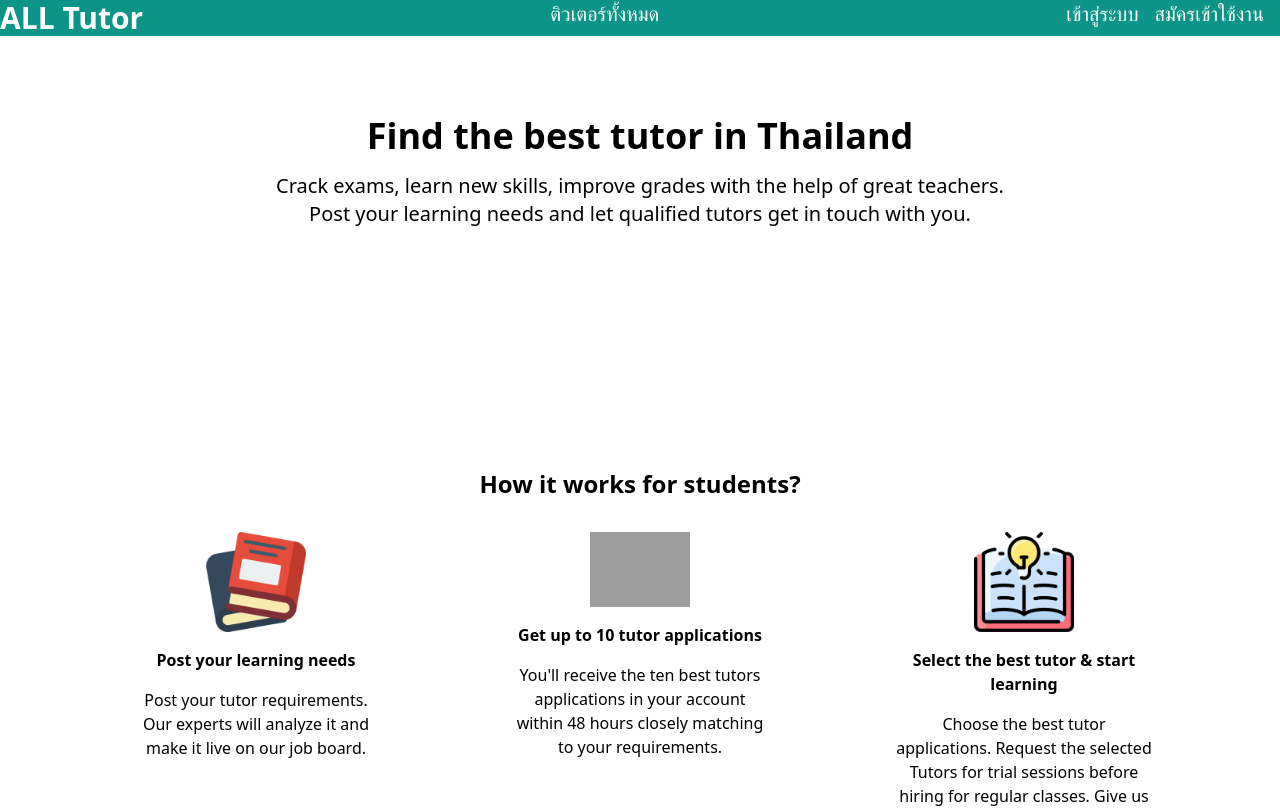
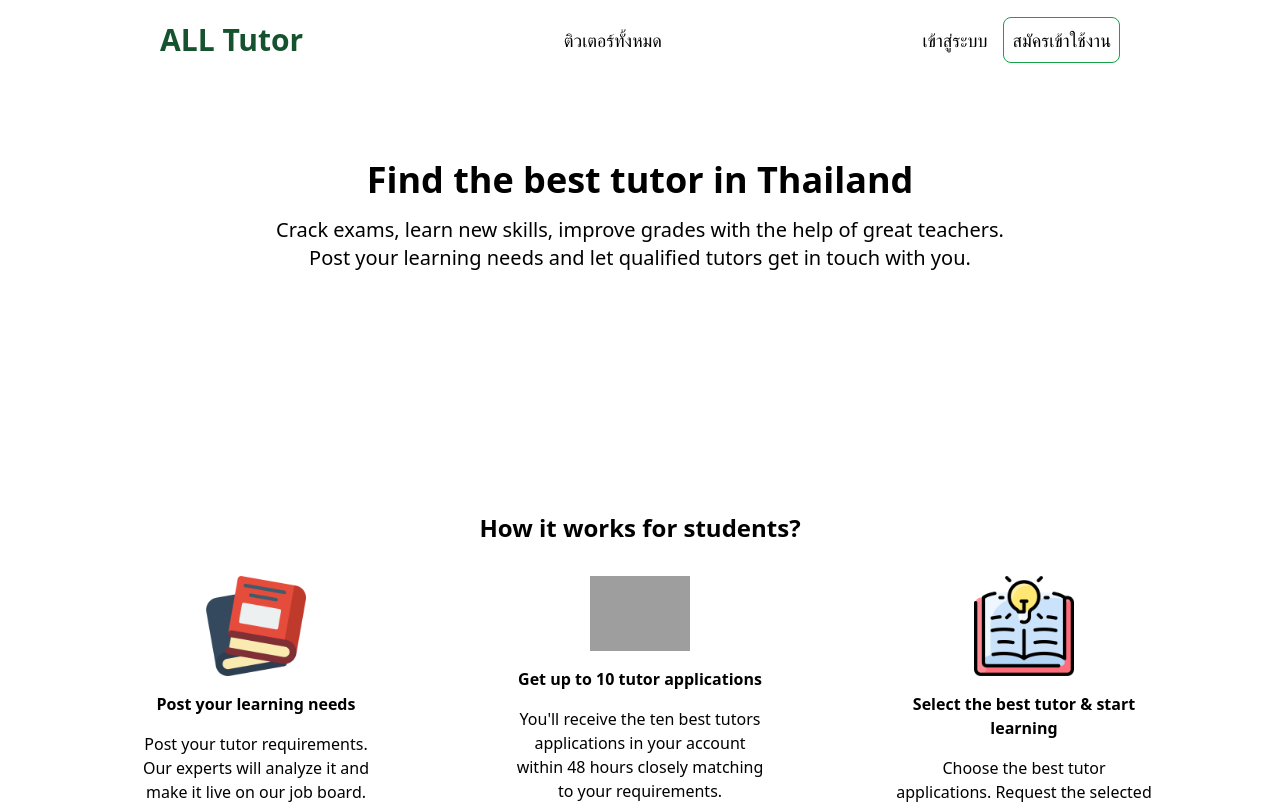
Before and after one commit to panupnpn05/Freelance-Tutor, a Next.js app: page / in a window 1280 px wide. Shown: the top 808 px of the page. Built offline with nearby package versions, Linux system fonts and the light colour scheme; grey boxes are pictures that could not be loaded.

Commit message:
Update alltutor and Navbar component and make it dynamically render tutor card

```diff
--- a/pages/alltutor.js
+++ b/pages/alltutor.js
@@ -1,6 +1,6 @@
 import { React, useEffect, useState } from 'react'
 import { storage } from './api/getimage'
-import { ref , getDownloadURL } from 'firebase/storage'
+import { ref, getDownloadURL } from 'firebase/storage'
 import SearchBar from './component/SearchBar'
 import Element from './component/element'
 import Navbar from './component/Navbar'
@@ -11,6 +11,8 @@ const Tutor = () => {
   const handleSearch = (searchText) => {
     console.log('ค้นหา: ', searchText)
   }
+
+  const tutorsCount = tutorsData ? Object.entries(tutorsData).length : 0
 
   useEffect(() => {
     const fetchData = async () => {
@@ -38,11 +40,11 @@ const Tutor = () => {
   return (
     <div>
       <Navbar />
-      <div className="w-full flex justify-center">
-        <div className="pt-32 w-3/4 bg-green-200">
+      <div className="w-full flex justify-center bg-gradient-to-t from-emerald-800 to-green-400">
+        <div className=" pt-14 w-3/4 h-full text-white">
           <div>
             <div className="mb-4 font-bold text-3xl">
-              <h1>Tutors in Bangkok</h1>
+              <h1>Find the best Tutor</h1>
             </div>
             <div className="text-xl mb-8">
               <h1>
@@ -51,21 +53,32 @@ const Tutor = () => {
                 Get Test Prep and Homework assistance too.
               </h1>
             </div>
-            <div className="mb-8">
-              <SearchBar onSearch={handleSearch} />
+
+          </div>
+          <div className="pb-8">
+            {/* <SearchBar onSearch={handleSearch} /> */}
+
             </div>
+        </div>
+      </div>
+      <div className="flex w-full justify-center">
+        <div className="w-3/4  flex space-x-5">
+          <div className="w-1/3 ">
+          </div>
+          <div className="w-full font-semibold text-gray-500 mt-4 mb-3">
+            {tutorsCount} Tutors Found
           </div>
         </div>
       </div>
       <div className="flex w-full justify-center">
-        <div className="w-3/4 bg-red-200 flex">
-          <div className="w-1/3 bg-orange-200">
+        <div className="w-3/4  flex space-x-5">
+          <div className="w-1/3">
             <Element />
           </div>
-          <div>
+          <div className='w-full'>
             {tutorsData &&
               Object.entries(tutorsData).map(([tutorName, tutorData]) => (
-                <div key={tutorName} className='mb-5'>
+                <div key={tutorName} className="mb-5">
                   <Tutorcard tutorData={tutorData} />
                 </div>
               ))}
--- a/pages/component/Navbar.js
+++ b/pages/component/Navbar.js
@@ -1,16 +1,28 @@
-import Link from "next/link"
-export default function Navbar(){
-    return(
-        <>
-        <div className="flex justify-between bg-teal-600 text-white" >
-            <a className="text-3xl font-bold" href="/">ALL Tutor</a>
-            <a className="text-xl" href="/alltutor">ติวเตอร์ทั้งหมด</a>
-        <div className="space-x-4 mr-4">
-            <a className="text-xl " href="/signin">เข้าสู่ระบบ</a>
-            <a className="text-xl" href="/signup">สมัครเข้าใช้งาน</a>
+import Link from 'next/link'
+export default function Navbar() {
+  return (
+    <>
+      <div className="flex justify-center items-center w-full h-20">
+        <div className='w-3/4 flex justify-between items-center text-lg'>
+          <a className="text-3xl font-bold text-green-900" href="/">
+            ALL Tutor
+          </a>
+          <a className="" href="/alltutor">
+            ติวเตอร์ทั้งหมด
+          </a>
+          <div className="space-x-4 flex justify-between items-center">
+            <a className="w-full " href="/signin">
+              เข้าสู่ระบบ
+            </a>
+            <a
+              className="w-full h-1/2 rounded-lg p-2 border border-green-600 hover:border-9 hover:bg-green-600 hover:text-white duration-300 whitespace-nowrap"
+              href="/signup"
+            >
+              สมัครเข้าใช้งาน
+            </a>
+          </div>
         </div>
-        </div>
-
-         </>
-    )
+      </div>
+    </>
+  )
 }
--- a/pages/component/SearchBar.js
+++ b/pages/component/SearchBar.js
@@ -1,41 +1,43 @@
-import React, { useState } from 'react';
+import React, { useState } from 'react'
 
 const SearchBar = ({ onSearch }) => {
-  const [searchText1, setSearchText1] = useState('');
-  const [searchText2, setSearchText2] = useState('');
-
-
+  const [searchText1, setSearchText1] = useState('')
+  const [searchText2, setSearchText2] = useState('')
 
   const handleInputChange1 = (e) => {
-    setSearchText1(e.target.value);
-  };
+    setSearchText1(e.target.value)
+  }
 
   const handleInputChange2 = (e) => {
-    setSearchText2(e.target.value);
-  };
+    setSearchText2(e.target.value)
+  }
 
   const handleSearch = () => {
-    onSearch(searchText);
-  };
+    onSearch(searchText)
+  }
 
   return (
-    <div className='flex justify-evenly'>
+    <div className="flex justify-between bg-red-300 h-full">
       <input
+      className=' w-full'
         type="text"
-        placeholder="พิมพ์เพื่อค้นหาวิชา"
+        placeholder="Find Subject"
         value={searchText1}
         onChange={handleInputChange1}
       />
-      <button onClick={handleSearch} className='mr-8'>ค้นหา</button>
+      <button onClick={handleSearch} className="mr-8">
+        ค้นหา
+      </button>
       <input
+      className=' w-full'
         type="text"
-      placeholder="พิมพ์เพื่อค้นหาสถานที่"
+        placeholder="Find Location"
         value={searchText2}
         onChange={handleInputChange2}
       />
       <button onClick={handleSearch}>ค้นหา</button>
     </div>
-  );
-};
+  )
+}
 
-export default SearchBar;
+export default SearchBar
--- a/pages/component/tutorcard.js
+++ b/pages/component/tutorcard.js
@@ -37,7 +37,7 @@ export default function Tutorcard({ tutorData }) {
   console.log(tutorData.name, imageUrl)
   return (
     <>
-      <div className="bg-white shadow-md rounded-xl overflow-hidden">
+      <div className="bg-white shadow-xl  rounded-xl overflow-hidden">
         <div className="flex pt-5 space-x-8 px-6">
           <div className=" w-32 h-32 rounded-full overflow-hidden relative grow-0 shrink-0">
             <Image
@@ -70,10 +70,15 @@ export default function Tutorcard({ tutorData }) {
           </div>
         </div>
 
-        <div className="flex justify-end mt-5 ">
-          <button className="bg-green-500 text-white px-4 py-2 hover:bg-green-700 duration-300">
+        <div className="flex justify-between mt-5 border-gray-700">
+          <div className='border-t border-dashed border-gray-300 w-full'>
+
+          </div>
+          <div className=' w-auto flex justify-end'>
+          <button className=" bg-green-500 text-white px-4 py-2 hover:bg-green-700 duration-300 whitespace-nowrap">
             Send Message
           </button>
+          </div>
         </div>
       </div>
     </>
```
Also changed, not shown: pages/component/element.js (line endings or trailing spaces). Lines whose indentation alone changed are shown as unchanged.
